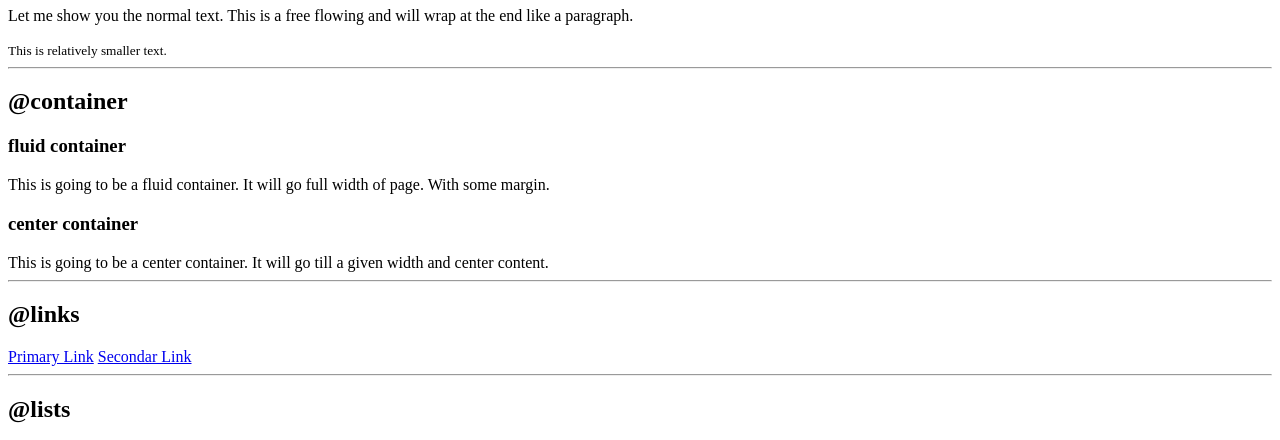
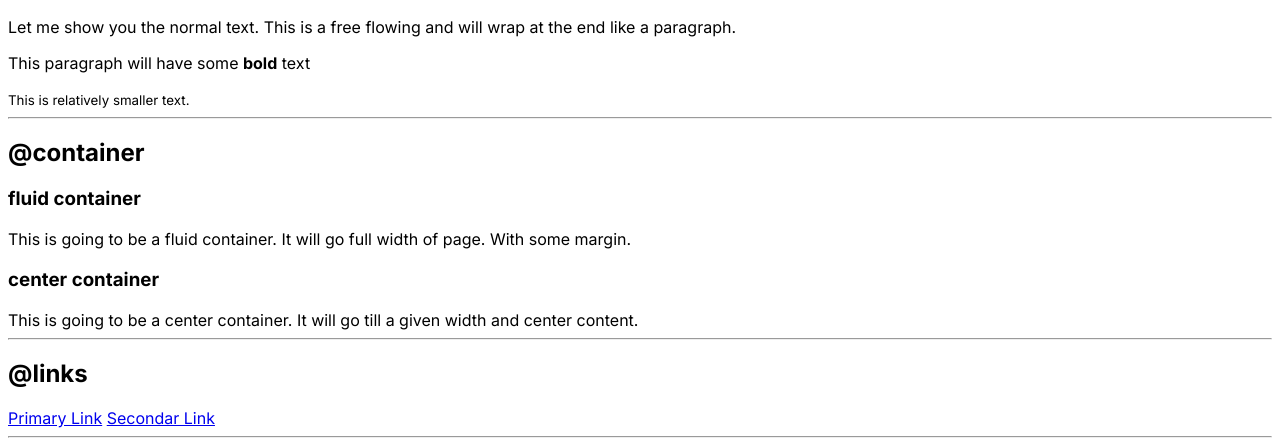
Before and after one commit to Amey0498/neogcamp, a plain HTML site: page levelZero/lesson03/index.html in a window 1280 px wide. Shown: the part 283-723 px from the top of the page. Drawn offline with Linux system fonts and the light colour scheme.

Commit message:
feat: adding stylesheet

```diff
--- a/levelZero/lesson03/index.html
+++ b/levelZero/lesson03/index.html
@@ -5,6 +5,7 @@
     <meta charset="UTF-8">
     <meta http-equiv="X-UA-Compatible" content="IE=edge">
     <meta name="viewport" content="width=device-width, initial-scale=1.0">
+    <link rel="stylesheet" href="styles.css">
     <title>Component Library</title>
 </head>
 
@@ -19,6 +20,7 @@
     <h1>This is the biggest heading</h1>
     <h2>This is the second biggest heading</h2>
     <p>Let me show you the normal text. This is a free flowing and will wrap at the end like a paragraph.</p>
+    <p>This paragraph will have some <strong>bold</strong> text</p>
     <small>This is relatively smaller text.</small>
 
     <hr>
--- /dev/null
+++ b/levelZero/lesson03/styles.css
@@ -0,0 +1,5 @@
+@import url('https://fonts.googleapis.com/css2?family=Inter:wght@400;600;700&display=swap');
+
+body {
+    font-family: 'Inter', sans-serif;
+}
```
